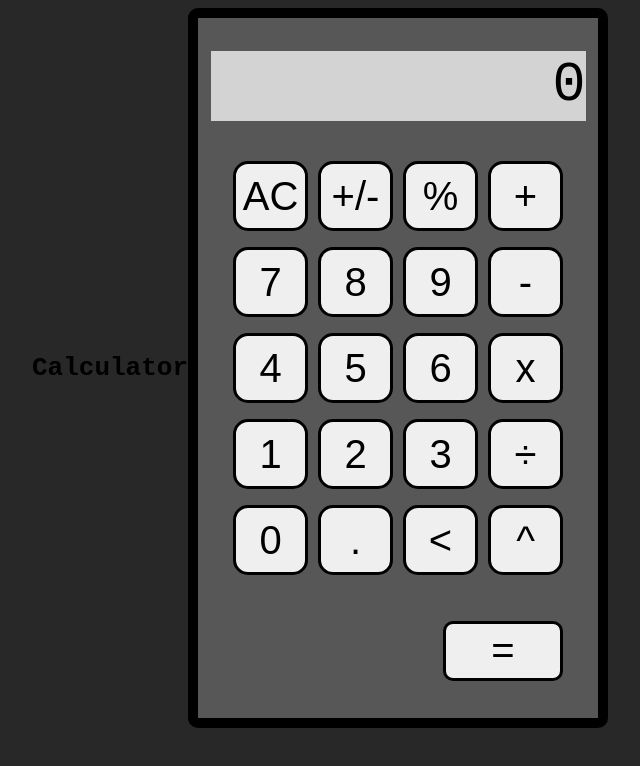
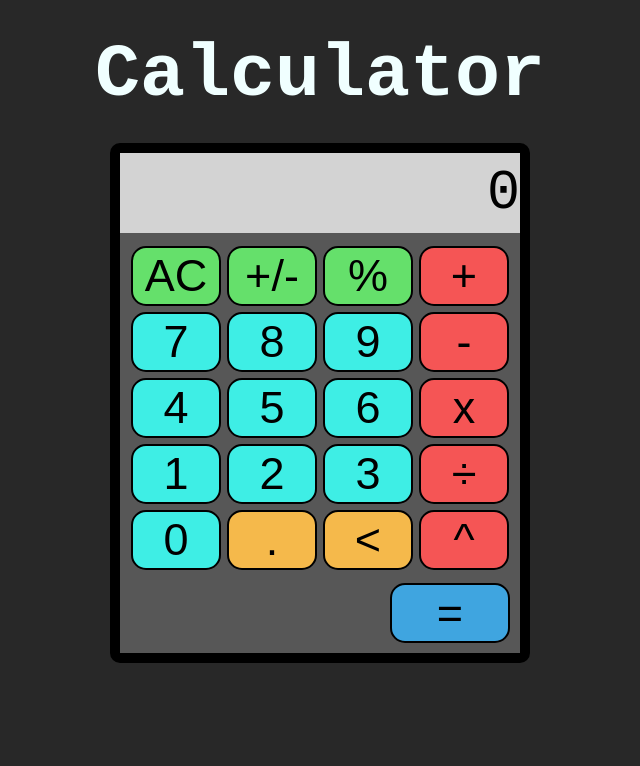
Before and after one commit to dvgpro/Calculator, a plain HTML site: page index.html in a window 1280 px wide. Shown: the whole page, without its empty margins (320-960 px from the left). Drawn offline with Linux system fonts and the light colour scheme.

Commit message:
Add background color to all the buttons
Add background colors to the buttons based on their class.

```diff
--- a/style.css
+++ b/style.css
@@ -1,16 +1,23 @@
 body
 {
     display: flex;
+    flex-direction: column;
     justify-content: center;
     align-items: center;
     font-family: monospace;
     background-color: #282828;
 }
 
+h1
+{
+    color: azure;
+    font-size: 75px;
+    margin: 25px;
+}
+
+
 .calculator
 {
-    height: 700px;
-    width: 400px;
     border-style: solid;
     border-color: black;
     border-width: 10px;
@@ -25,8 +32,8 @@ body
 
 .display
 {
-    width: 375px;
-    height: 70px;
+    width: 400px;
+    height: 80px;
     background-color: lightgrey;
     color: rgb(65, 65, 65);
     display: flex;
@@ -36,13 +43,14 @@ body
     font-weight: 500;
     color: black;
     overflow: hidden;
+    margin-bottom: 10px;
 }
 
 .main
 {
     display: flex;
-    width: 350px;
-    height: 430px;
+    width: 400px;
+    height: auto;
     justify-content: center;
     align-items: center;
     flex-wrap: wrap;
@@ -50,20 +58,19 @@ body
 
 button
 {
-    height: 70px;
-    width: 75px;
-    border-radius: 15px;
-    border-color: black;
-    border-style: solid;
-    border-width: 3px;
-    margin: 0px;
-    font-size: 40px;
-    margin: 5px;
+    width: 90px;
+    height: 60px;
+   font-size: 45px;
+   border-style: solid;
+   border-width: 2px;
+   border-radius: 15px;
+   border-color: black;
+   margin: 3px;
 }
 
 .enter-container
 {
-    width: 85%;
+    width: 100%;
     display: flex;
     align-items: flex-end;
     justify-content: flex-end;
@@ -71,7 +78,32 @@ button
 
 .enter
 {
-    border-radius: 10px;
+    border-radius: 15px;
     width: 120px;
-    height: 60px;
+    margin: 10px;
 }
+
+.operand
+{
+    background-color: rgb(62, 238, 229);
+}
+
+.special-btn
+{
+    background-color: rgb(101, 224, 107);
+}
+
+.operator
+{
+    background-color: rgb(245, 85, 85);
+}
+
+.operation-btn
+{
+    background-color: rgb(245, 185, 75);
+}
+
+.enter
+{
+    background-color: rgb(63, 165, 224);
+}
```
